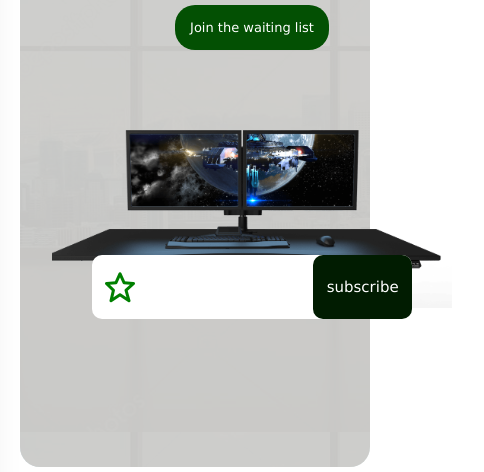
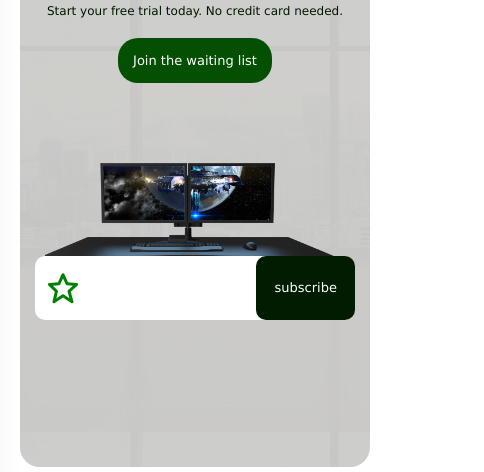
Before and after one commit to Emmanuel-Sasere/Header-Page, a plain HTML site: page index.html in a window 390 px wide. Shown: the part 372-844 px from the top of the page, 484 px wide, since content can reach past the window. Drawn offline with nearby package versions, Linux system fonts and the light colour scheme.

Commit message:
improved

```diff
--- a/index.html
+++ b/index.html
@@ -38,7 +38,6 @@
     </nav>
     <div class="content">
         <div class="layer">
-           <div class="con container">
             <div class="motivation">
                 <h1>Dream bigger</h1>
                 <p>Start your free trial today. No credit card needed. </p>
@@ -53,7 +52,6 @@
                     <label for="subscribe"><i class='bx bx-star bx-md'></i><input type="text"><button class="sub">subscribe</button></label>
 
             </div>
-           </div>
 
 
         </div>
--- a/queries.css
+++ b/queries.css
@@ -79,7 +79,7 @@ label {
 
 @media screen and (max-width: 768px) {
     .bg-content img{
-        width: 400px;
+        width: 300px;
     }
 
     label {
@@ -88,7 +88,7 @@ label {
 
     .sub {
         width: 10rem;
-        font-size: 15px;
+        font-size: 13px;
 
     }
 }
```
